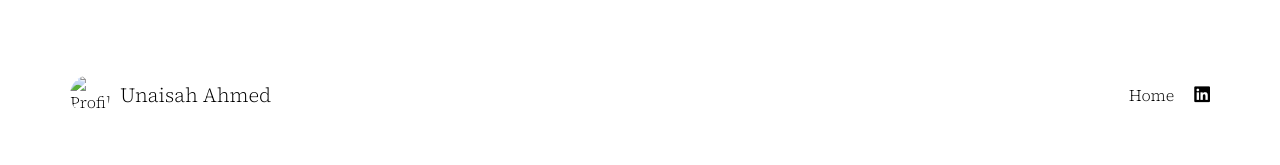
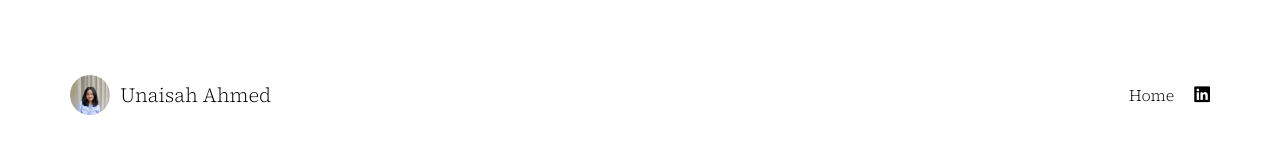
Before and after one commit to UnaisahAhmed/UnaisahAhmed.github.io, a plain HTML site: page index.html in a window 1280 px wide. Shown: the top 165 px of the page. Drawn offline with Linux system fonts and the light colour scheme.

Commit message:
Update index.html

```diff
--- a/index.html
+++ b/index.html
@@ -24,7 +24,7 @@
   <nav class="navbar">
 
     <div class="nav-left">
-      <img src="profile.jpg" alt="Profile Photo" class="profile-pic" />
+      <img src="visuals/IMG_4658.jpg" alt="Profile Photo" class="profile-pic" />
       <a href="index.html" class="nav-name">Unaisah Ahmed</a>
 
     </div>
```
